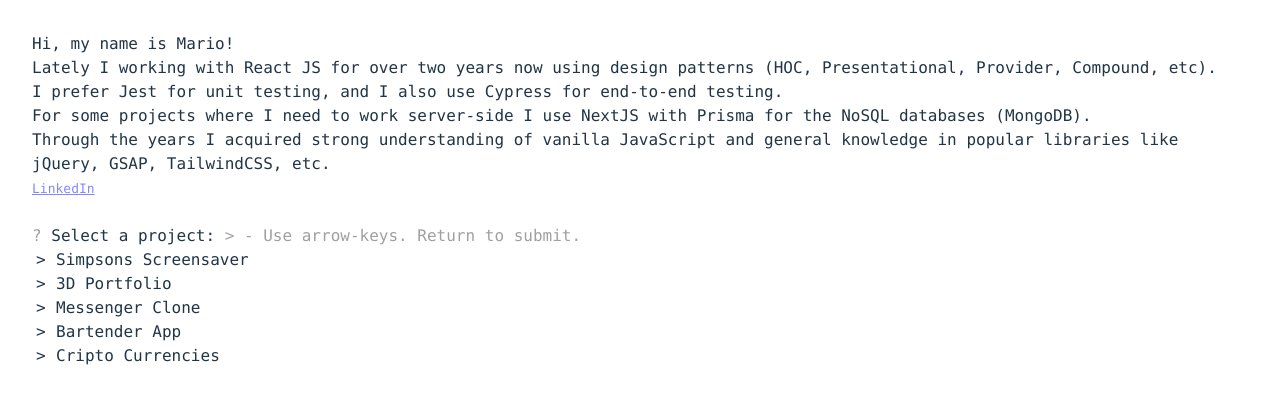
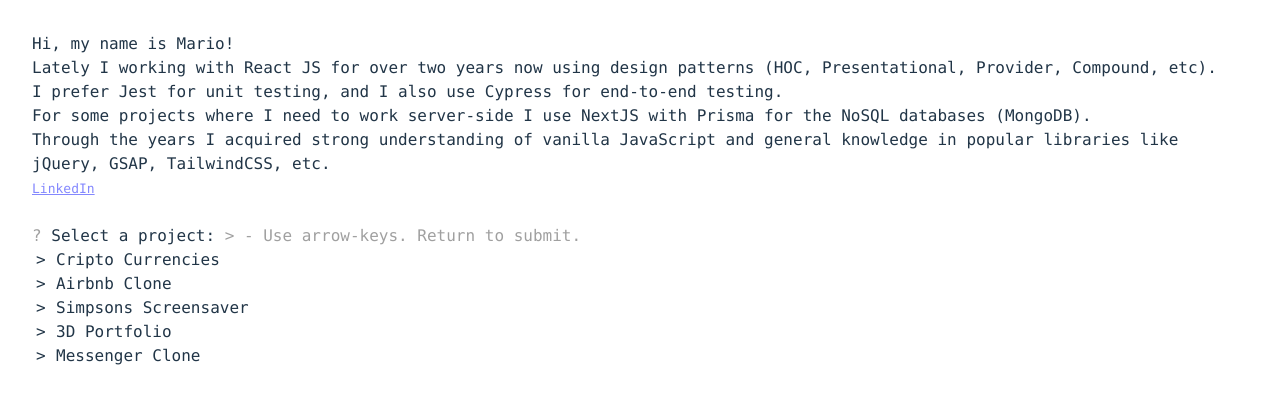
Before and after one commit to maritocuate/marioq, a React (Vite) app: page / in a window 1280 px wide. Shown: the top 404 px of the page. Built offline with nearby package versions, Linux system fonts and the light colour scheme.

Commit message:
chore: typed update

```diff
--- a/src/App.tsx
+++ b/src/App.tsx
@@ -5,6 +5,14 @@
 import ButtonsBar from './components/ButtonsBar'
 
 const projects = [
+  {
+    text: 'Cripto Currencies',
+    url: 'https://hardcore-jones-d2ffc9.netlify.app/',
+  },
+  {
+    text: 'Airbnb Clone',
+    url: 'https://eclectic-churros-0472f9.netlify.app/',
+  },
   {
     text: 'Simpsons Screensaver',
     url: 'https://simpsons-screensaver.vercel.app',
@@ -16,14 +24,6 @@
   {
     text: 'Messenger Clone',
     url: 'https://messenger-rho-taupe.vercel.app/',
-  },
-  {
-    text: 'Bartender App',
-    url: 'https://drinks-4f2d2f.netlify.app/',
-  },
-  {
-    text: 'Cripto Currencies',
-    url: 'https://hardcore-jones-d2ffc9.netlify.app/',
   },
 ]
 
@@ -37,13 +37,14 @@
         'Hi, my name is Mario! <br />' +
           'Lately I working with React JS for over two years now using design patterns (HOC, Presentational, Provider, Compound, etc). <br />' +
           'I prefer Jest for unit testing, and I also use Cypress for end-to-end testing. <br />' +
-          'For some projects where I need to work server-side I use NextJS with Prisma for the NoSQL databases (MongoDB). <br /> ^1000' +
-          'Through the years I acquired strong understanding of vanilla JavaScript and general knowledge in popular libraries like jQuery, GSAP, TailwindCSS, etc. <br /> ^1000' +
+          'For some projects where I need to work server-side I use NextJS with Prisma for the NoSQL databases (MongoDB). <br /> ^100' +
+          'Through the years I acquired strong understanding of vanilla JavaScript and general knowledge in popular libraries like jQuery, GSAP, TailwindCSS, etc. <br /> ^100' +
           '<a class="link" href="https://www.linkedin.com/in/mario-quiroga-73299527/" target="_blank">LinkedIn</a><br/>' +
           '<br/><span class="comment">?</span> Select a project: <span class="comment">> - Use arrow-keys. Return to submit.</span><br/>',
       ],
-      startDelay: 1000,
-      typeSpeed: 1,
+      startDelay: 100,
+      typeSpeed: 0,
+      backSpeed: 0,
       showCursor: false,
       onComplete: () => {
         if (buttons.current)
```
